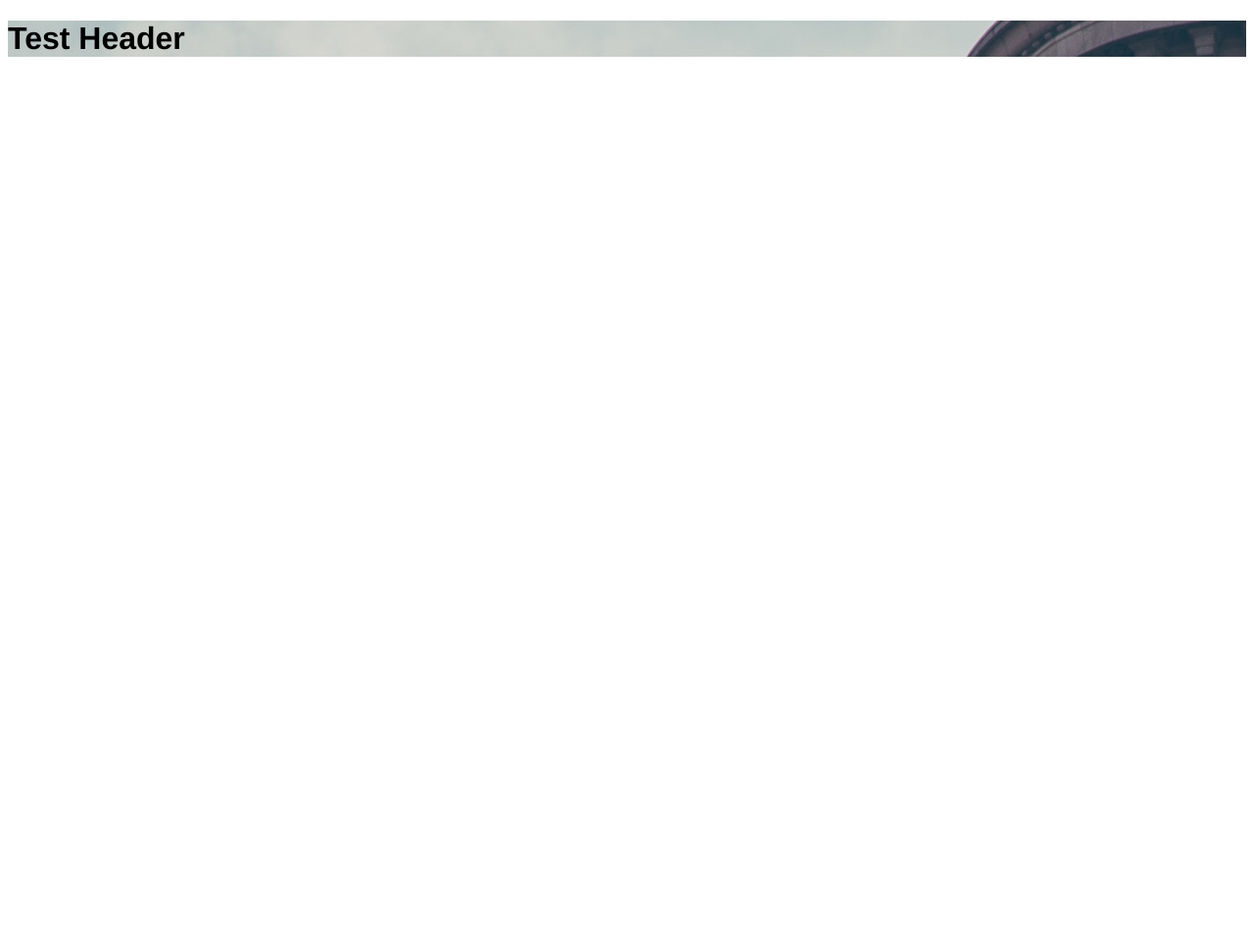
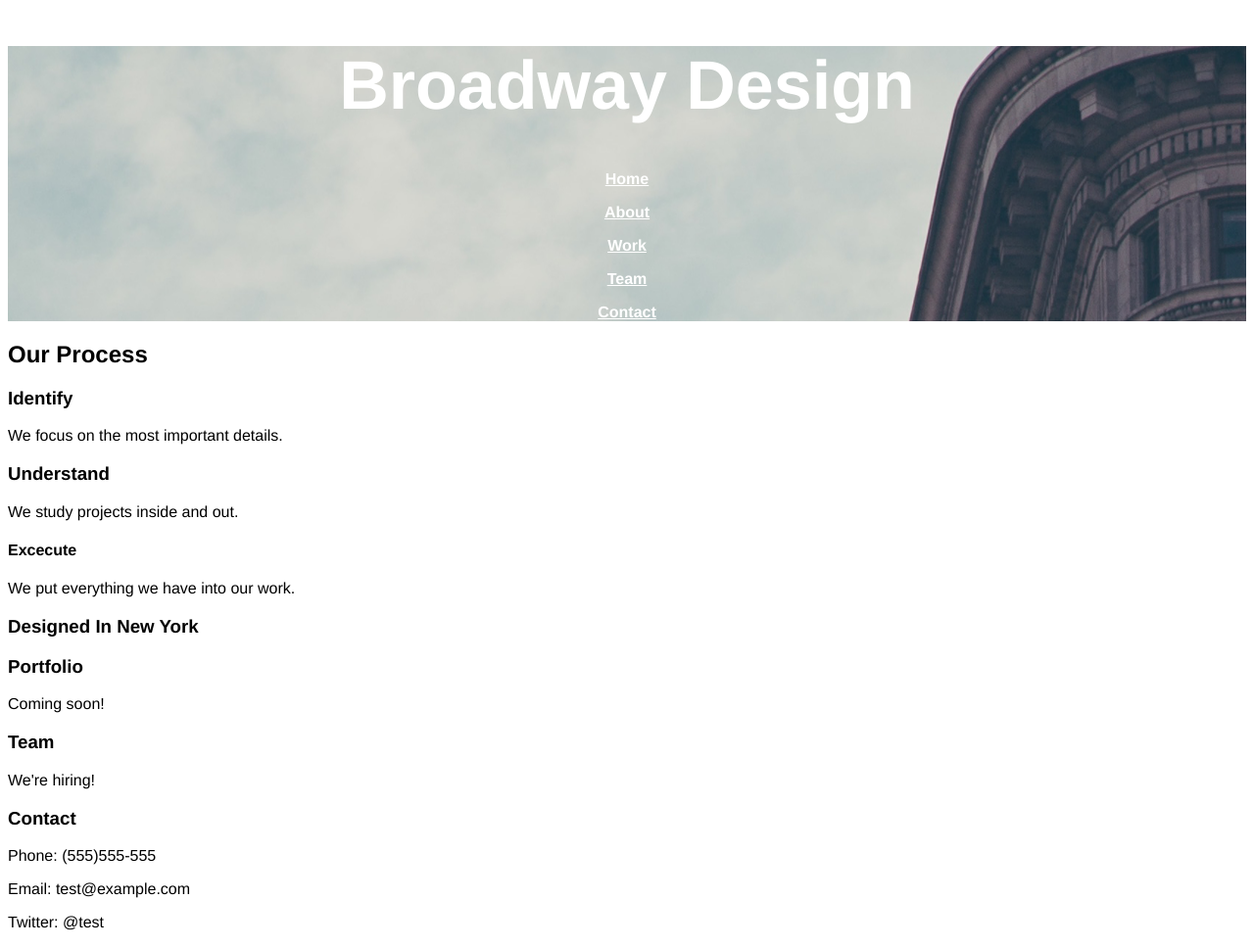
Before and after one commit to AndrewHenriquez/fccBroadway, a plain HTML site: page index.html in a window 1280 px wide. Shown: the whole page at 98% size. Before the commit the page ends 800 px from the top, so only its background shows below. Drawn offline with Linux system fonts and the light colour scheme.

Commit message:
Added all text content. Icons and secondary banner image still missing.

```diff
--- a/css/style.css
+++ b/css/style.css
@@ -5,4 +5,16 @@ body {
 
 #header {
   background-image: url("../images/the-flatiron-building.png");
+  color: white;
+  text-align: center;
 }
+
+#header h1 {
+  font-weight: bold;
+  font-size: 70px;
+}
+
+#header a {
+  color: white;
+  font-weight: bold;
+}
--- a/index.html
+++ b/index.html
@@ -8,8 +8,35 @@
   <body>
     <div id="wrapper">
       <div id="header">
-        <h1>Test Header</h1>
-      </div>
+        <h1>Broadway Design</h1>
+        <p><a href="#">Home</a></p>
+        <p><a href="#">About</a></p>
+        <p><a href="#">Work</a></p>
+        <p><a href="#">Team</a></p>
+        <p><a href="#">Contact</a></p>
+      </div> <!-- end header-->
+
+    <div id="ourProcess">
+      <h2>Our Process</h2>
+      <h3>Identify</h3>
+      <p>We focus on the most important details.</p>
+      <h3>Understand</h3>
+      <p>We study projects inside and out.</p>
+      <h4>Excecute</h4>
+      <p>We put everything we have into our work.</p>
     </div>
+
+    <div id="Location">
+      <h3 id="newYorkBanner">Designed In New York</h3>
+      <h3>Portfolio</h3>
+      <p>Coming soon!</p>
+      <h3>Team</h3>
+      <p>We're hiring!</p>
+      <h3>Contact</h3>
+      <p>Phone: (555)555-555</p>
+      <p>Email: test@example.com</p>
+      <p>Twitter: @test</p>
+    </div>
+    </div> <!-- end wrapper-->
   </body>
 </html>
```
